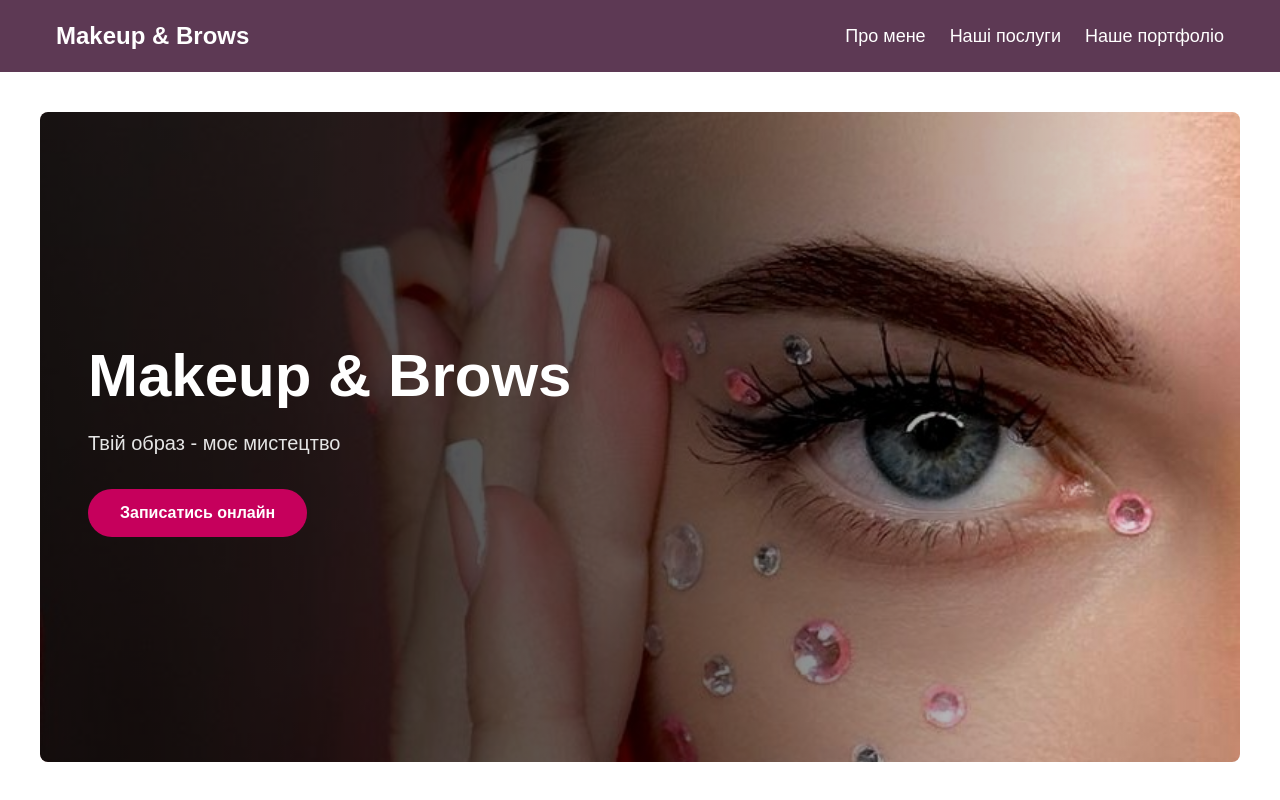
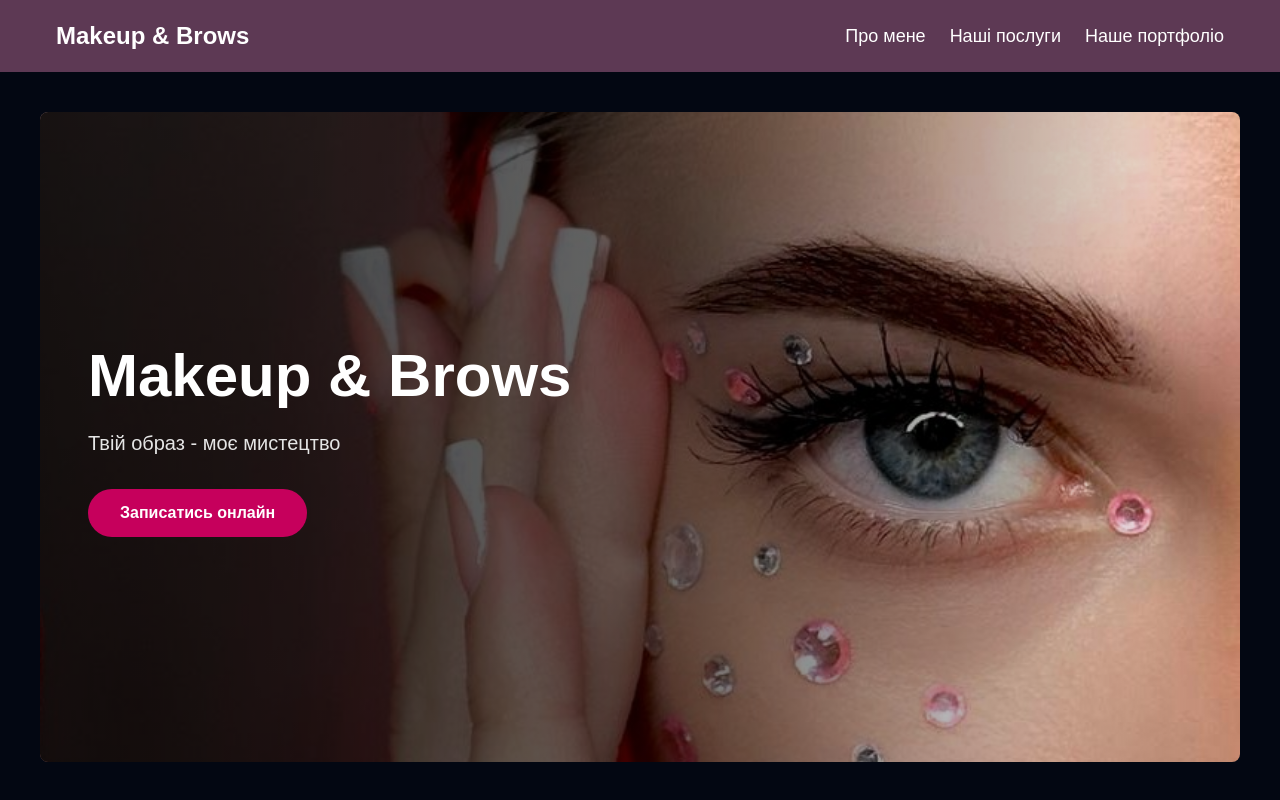
Before and after one commit to kostikroverist/eyebrow-master, a Next.js app: page / in a window 1280 px wide. Shown: the top 800 px of the page. Built offline with nearby package versions, Linux system fonts and the light colour scheme.

Commit message:
bag-fix change black theme

```diff
--- a/src/app/globals.css
+++ b/src/app/globals.css
@@ -1,6 +1,7 @@
 @import "tailwindcss";
 
 :root {
+  --background: #030712;
   --foreground: #171717;
   --card-bg: #c6005c;
 }
@@ -11,12 +12,6 @@
   --color-foreground: var(--foreground);
   --font-sans: var(--font-geist-sans);
   --font-mono: var(--font-geist-mono);
-}
-
-@media (prefers-color-scheme: dark) {
-  :root {
-    --background: #030712;
-  }
 }
 
 body {
```
